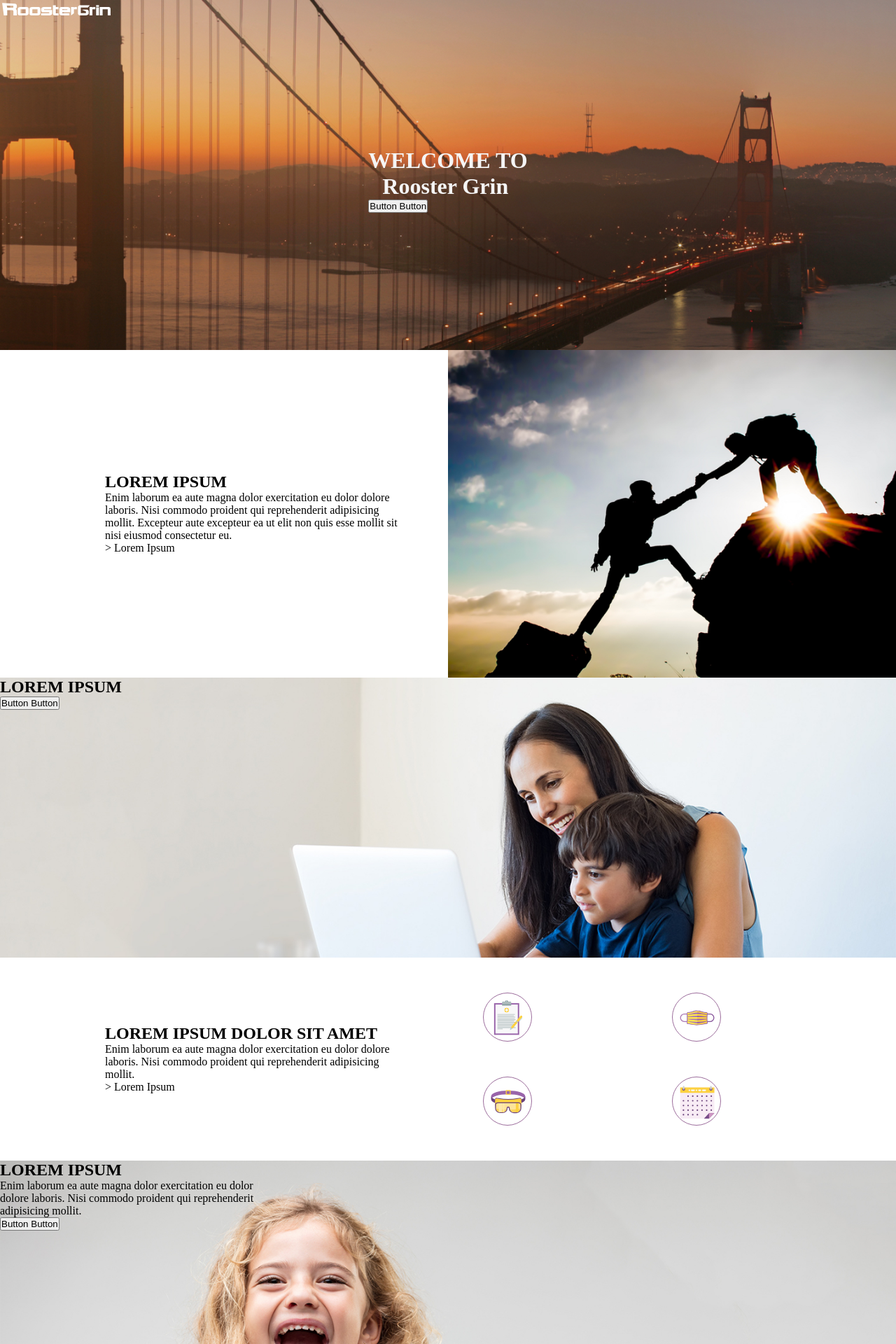
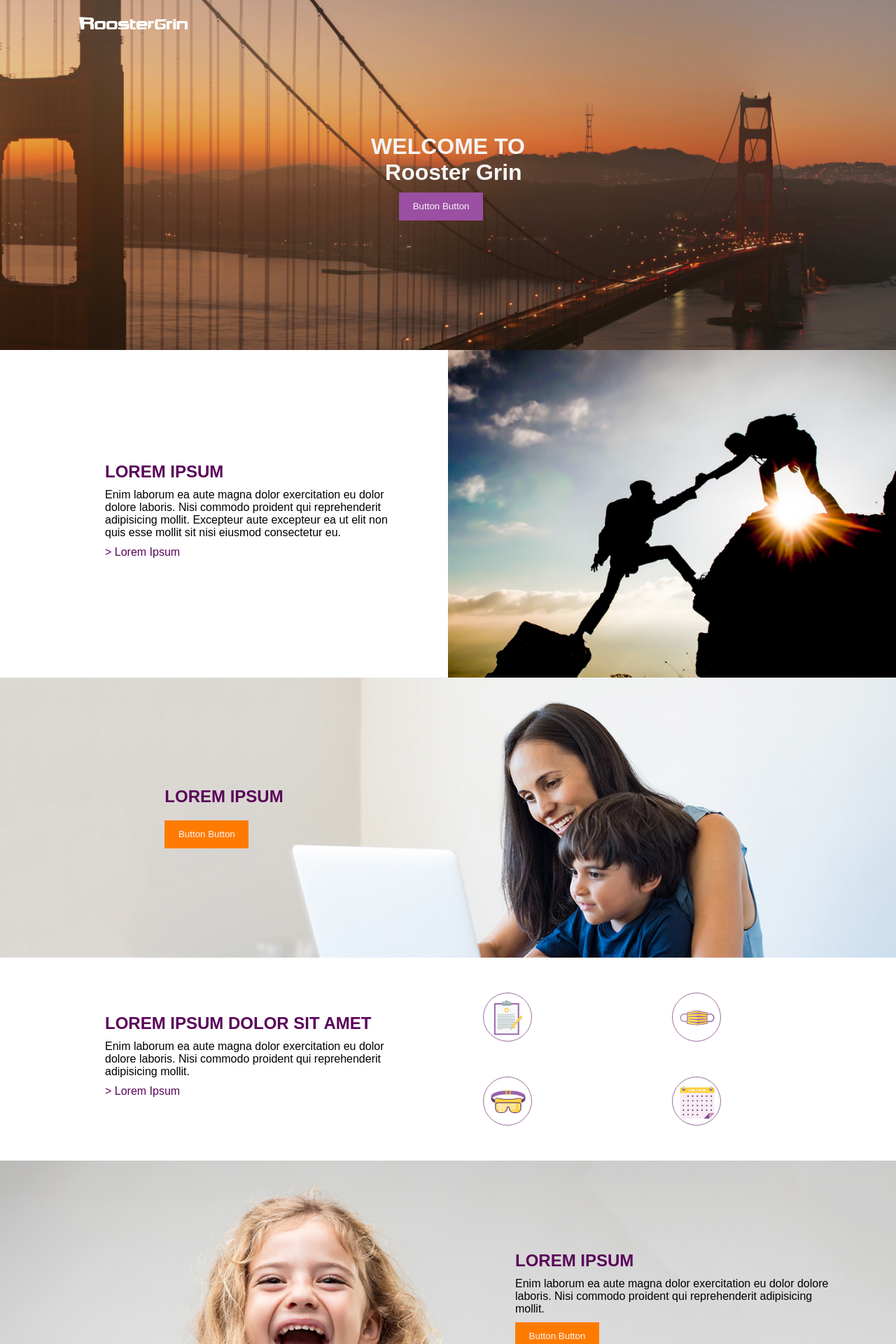
Before and after one commit to janeskywalker/RC-front-end, a React (Create React App) app: page / in a window 1280 px wide. Shown: the top 1920 px of the page at 70% size. Built offline with nearby package versions, Linux system fonts and the light colour scheme.

Commit message:
styling text title

```diff
--- a/src/App.css
+++ b/src/App.css
@@ -4,7 +4,23 @@
   margin: 0;
   padding: 0;
   box-sizing: border-box;
+  font-family: sans-serif;
 }
+
+
+/* commons */
+
+.text-title, .link{
+  padding-bottom: 10px;
+  color: rgb(90, 4, 90);
+}
+
+.link{
+  padding-top: 10px;
+  color: rgb(90, 4, 90);
+}
+
+
 
 /* hero */
 
@@ -34,9 +50,13 @@
 }
 
 .filling {
-  padding: 90px 0;
+  padding: 70px 0;
 }
 
+.logo-container {
+  margin-left: 110px;
+  padding-top: 20px;
+}
 
 .logo {
   width: 160px;
@@ -44,14 +64,26 @@
 
 .greetings {
   color: whitesmoke;
-  /* width: 80%; */
 }
 
 .greetings-text-2{
-
   padding-left: 20px;
 }
 
+.btn {
+  height: 40px;
+  width: 120px;
+  color: whitesmoke;
+  border: none;
+  background: rgb(255, 123, 0);
+  margin-top: 10px;
+}
+
+.hero-btn {
+  background: rgb(155, 79, 163);
+
+  margin-left: 40px;
+}
 /* section-one */
 
 .section-one {
@@ -75,13 +107,21 @@
   object-fit: cover;
 }
 
+
 /* section-two */
 
 .section-two {
   background-image: url("../public/assets/banner-1.jpg");
   background-size: cover;
   height: 400px;
+  display: grid;
+  justify-items: center;
+  align-items: center;
+  grid-template-columns: 1fr 1fr;
+
 }
+
+
 
 
 /* section-three */
@@ -129,12 +169,15 @@
   background-image: url("../public/assets/banner-2.jpg");
   background-size: cover;
   height: 400px;
-  /* position: absolute; */
+  display: grid;
+  justify-items: center;
+  align-items: center;
+  grid-template-columns: 1fr 1fr;
 }
 
 
 .text-wrapper-section-four {
-  max-width: 30%;
+  max-width: 70%;
   /* position: relative;
   left: 550px;
   top: 100px; */
--- a/src/components/Carousel.js
+++ b/src/components/Carousel.js
@@ -17,7 +17,7 @@ const Carousel = () => {
         ratings: 5,
         author: "John Smith",
         date: "01/01/20",
-        body: "Officia magna est in officia fugiat eiusmod pariatur amet. Exercitation incididunt proident est ipsum. Lorem deserunt cillum deserunt veniam. Exercitation tempor. "
+        body: "Officia magna est in officia fugiat eiusmod pariatur amet. Exercitation incididunt proident est ipsum. Lorem deserunt cillum deserunt veniam. Exercitation tempor. Lorem deserunt cillum deserunt veniam. "
       },
       {
         title: "Title Three",
--- a/src/components/Hero.js
+++ b/src/components/Hero.js
@@ -3,7 +3,7 @@ import React from "react";
 const Hero = () => {
   return (
     <header className="hero">
-      <div className="logo-contrainer">
+      <div className="logo-container">
           <img
             className="logo"
             src="/assets/logo-white.svg"
@@ -16,7 +16,7 @@ const Hero = () => {
         <div className='greetings'>
           <h1 className="greetings-text">WELCOME TO</h1>
           <h1 className="greetings-text-2">Rooster Grin</h1>
-          <button className="btn hero-">Button Button</button>
+          <button className="btn hero-btn">Button Button</button>
         </div>
         <div className='filling'></div>
       </div>
--- a/src/components/SectionFour.js
+++ b/src/components/SectionFour.js
@@ -3,6 +3,7 @@ import React from "react";
 const SectionFour = () => {
   return (
     <section className="section-four">
+      <div className='filling2'></div>
       <div className="text-wrapper-section-four">
         <h2 className="text-title">LOREM IPSUM</h2>
         <p className="text-content">
--- a/src/components/SectionOne.js
+++ b/src/components/SectionOne.js
@@ -11,7 +11,7 @@ const SectionOne = () => {
           aute excepteur ea ut elit non quis esse mollit sit nisi eiusmod
           consectetur eu.
         </p>
-        <p> > Lorem Ipsum</p>
+        <p className="link"> > Lorem Ipsum</p>
       </div>
       <div className="image-content">
         <img className="img-1" src="/assets/img-1.jpg" alt="give me a hand" />
--- a/src/components/SectionTwo.js
+++ b/src/components/SectionTwo.js
@@ -3,8 +3,11 @@ import React from "react";
 const SectionTwo = () => {
   return (
     <section className="section-two">
-      <h2 className="text-title">LOREM IPSUM</h2>
-      <button className="btn">Button Button</button>
+      <div className="section-two-grid">
+        <h2 className="text-title">LOREM IPSUM</h2>
+        <button className="btn">Button Button</button>
+      </div>
+      <div className='filling2'></div>
     </section>
   );
 };
```
